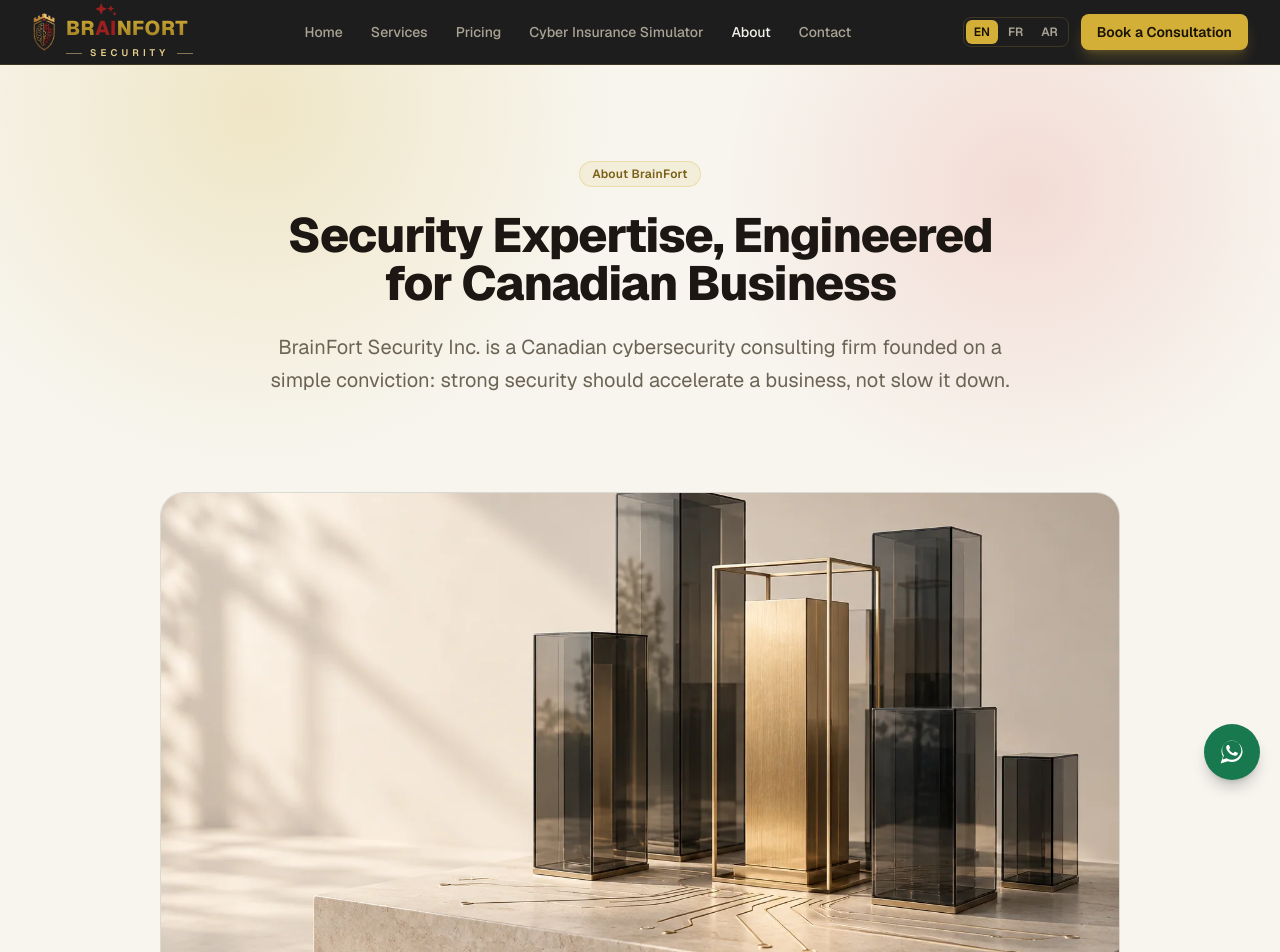
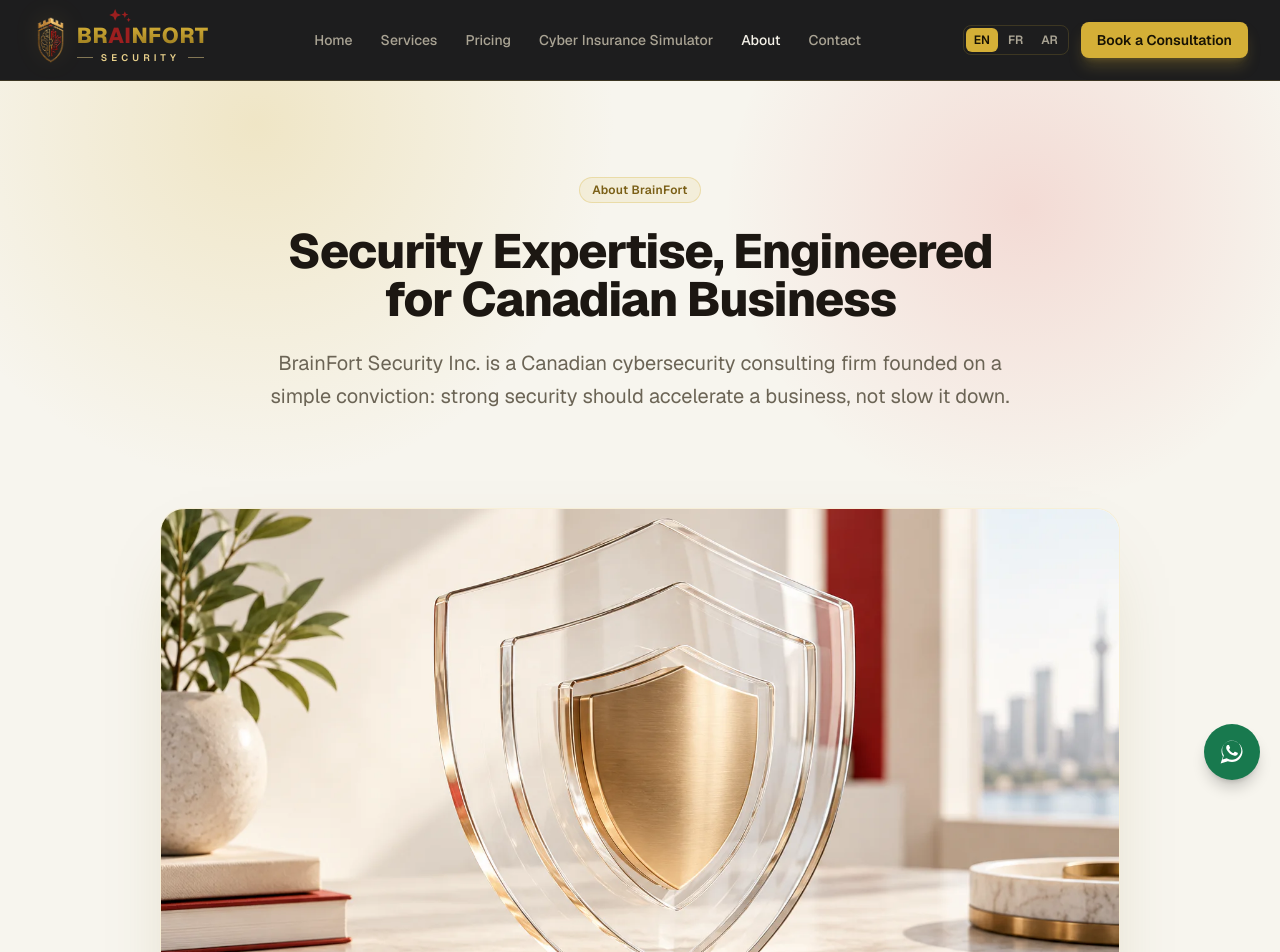
Before and after one commit to bizidwassim-design/brainfortsecurity.com, a Next.js app: page /en/about in a window 1280 px wide. Shown: the top 952 px of the page. Built offline with nearby package versions, Linux system fonts and the light colour scheme.

Commit message:
Brighten security imagery and brand presentation

```diff
--- a/src/app/[locale]/about/page.tsx
+++ b/src/app/[locale]/about/page.tsx
@@ -60,7 +60,7 @@
               alt={dict.aboutPage.teamImageAlt}
               width={1536}
               height={1024}
-              className="card-lift aspect-[16/9] w-full rounded-3xl border border-border object-cover"
+              className="card-lift aspect-[16/9] w-full rounded-3xl border border-primary/20 bg-white object-cover shadow-[0_28px_80px_-42px_rgba(122,95,22,0.38)]"
             />
           </Reveal>
         </div>
--- a/src/components/home/hero.tsx
+++ b/src/components/home/hero.tsx
@@ -80,9 +80,9 @@
           <Reveal delay={0.12}>
             <div className="relative mx-auto w-full max-w-xl">
               <div className="absolute -inset-4 rounded-[2rem] bg-primary/10 blur-3xl" aria-hidden="true" />
-              <div className="relative overflow-hidden rounded-[1.75rem] border border-border bg-card p-2 shadow-[0_28px_80px_-36px_rgba(28,23,18,0.38)]">
+              <div className="relative overflow-hidden rounded-[1.75rem] border border-primary/20 bg-white p-2 shadow-[0_28px_80px_-36px_rgba(122,95,22,0.32)]">
                 <Image
-              src="/about/security-layers.webp"
+                  src="/about/security-layers.webp"
                   alt=""
                   width={1536}
                   height={1024}
--- a/src/components/layout/header.tsx
+++ b/src/components/layout/header.tsx
@@ -68,7 +68,7 @@
 
   return (
     <header className="dark-surface header-dark sticky top-0 z-50">
-      <div className="mx-auto flex h-16 max-w-7xl items-center justify-between gap-4 px-4 sm:px-6 lg:px-8">
+      <div className="mx-auto flex h-20 max-w-7xl items-center justify-between gap-4 px-4 sm:px-6 lg:px-8">
         <Logo locale={locale} variant="dark" />
 
         <nav aria-label={dict.nav.mainLabel} className="hidden xl:block">
--- a/src/components/layout/logo.tsx
+++ b/src/components/layout/logo.tsx
@@ -40,7 +40,7 @@
   return (
     <Link
       href={`/${locale}/`}
-      className="flex items-center gap-2.5 rounded-lg focus-visible:outline-none focus-visible:ring-2 focus-visible:ring-ring"
+      className="group flex items-center gap-3 rounded-xl px-1 py-1 focus-visible:outline-none focus-visible:ring-2 focus-visible:ring-ring"
       aria-label={`${siteConfig.name} — ${homeLabel}`}
     >
       <Image
@@ -49,10 +49,10 @@
         width={260}
         height={433}
         aria-hidden="true"
-        className="h-10 w-auto"
+        className="h-12 w-auto drop-shadow-[0_0_12px_rgba(212,175,55,0.22)] transition-transform duration-300 group-hover:scale-105"
       />
       <span className="flex flex-col pt-2 leading-none">
-        <span className="gold-text text-xl font-extrabold tracking-wide">
+        <span className="gold-text text-[1.35rem] font-extrabold tracking-wide">
           {isFrench ? "Br" : "BR"}
           <span className="relative text-accent">
             AI
```
Also changed, not shown: public/about/security-layers.webp.
